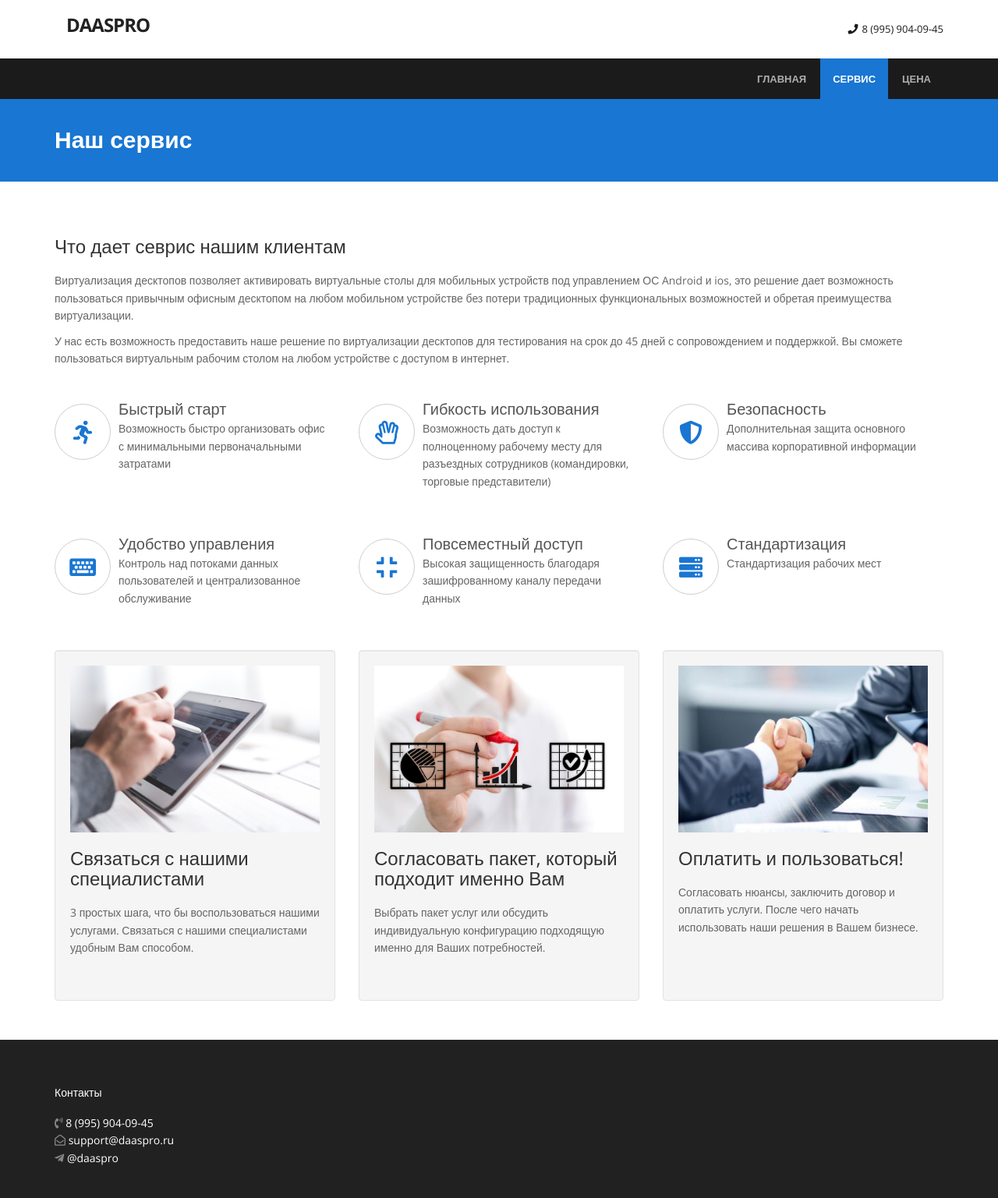
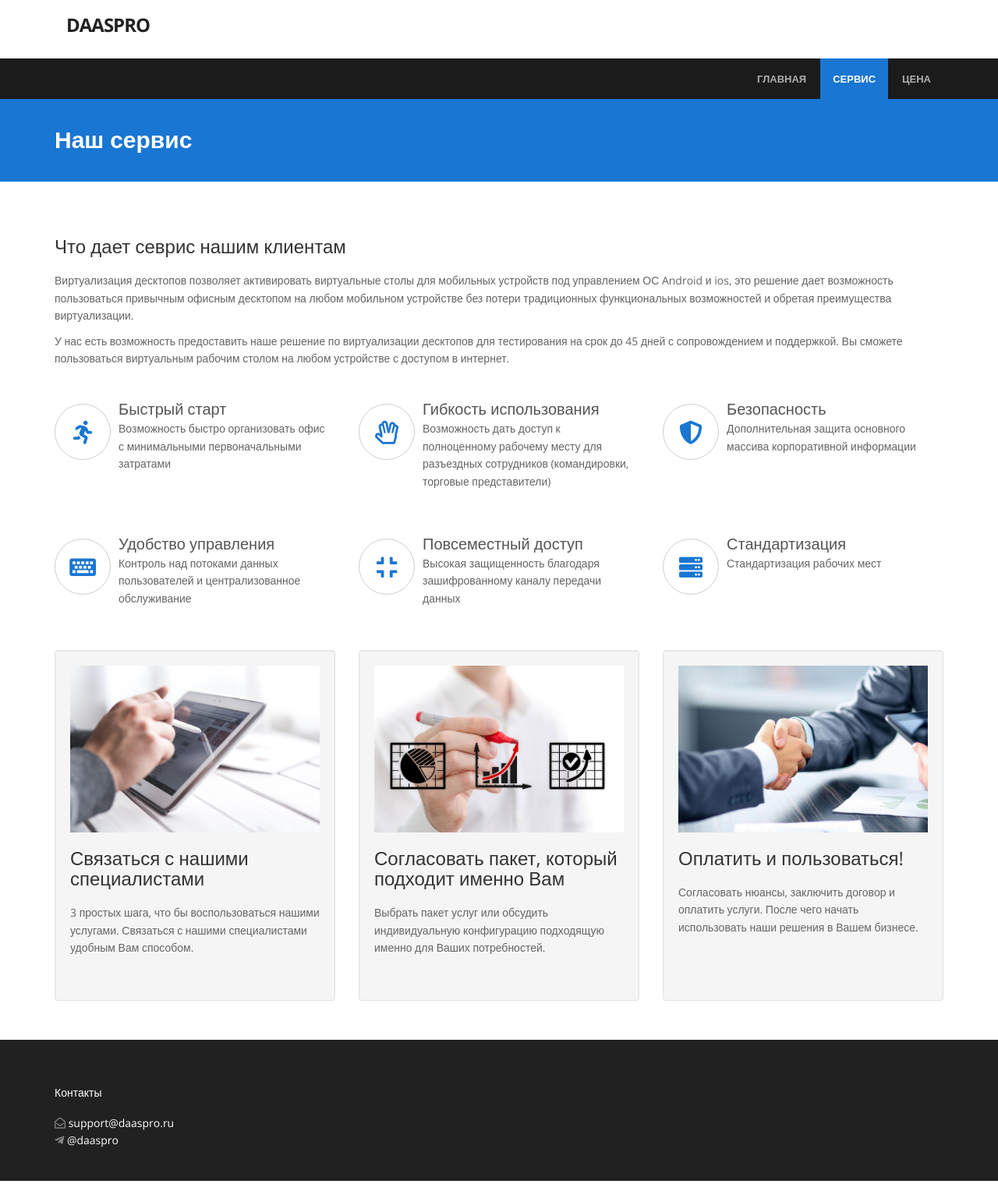
Before and after one commit to daaspro/daaspro.github.io, a plain HTML site: page services.html in a window 1280 px wide. Shown: the whole page at 78% size. After the commit the page ends 1515 px from the top, so only its background shows below. Drawn offline with nearby package versions, Linux system fonts and the light colour scheme.

Commit message:
Update services.html

```diff
--- a/services.html
+++ b/services.html
@@ -50,7 +50,7 @@
 						<a class="navbar-brand pull-left" href="index.html">daaspro</a>
 
 						<p class="pull-right">
-							<i class="fa fa-phone" aria-hidden="true"></i>8 (995) 904-09-45
+
 
 						</p>
 					</div>
@@ -200,7 +200,7 @@
                 JC Main Road, Near Silnile tower<br>
             Pin-21542 NewYork US.</address-->
            <p>
-                <i class="fas fa-phone-volume"></i> <a href="tel: 8 (995) 904-09-45"> 8 (995) 904-09-45 </a><br>
+
                 <i class="far fa-envelope-open"></i> <a href="mailto:support@daaspro.ru"> support@daaspro.ru </a><br>
                 <i class="fab fa-telegram-plane" ></i> <a href="https://t.me/daaspro"> @daaspro</a>
             </p>
```
